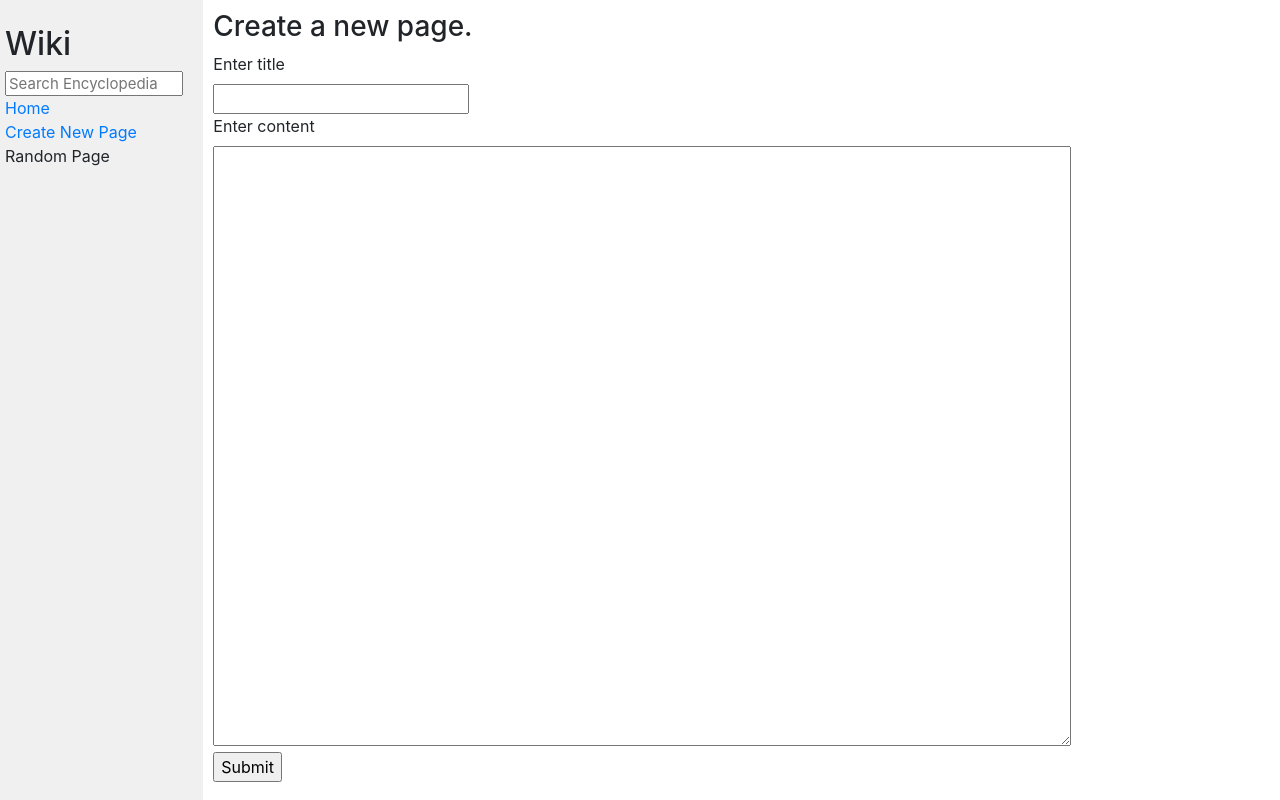
After one commit to eddy3o/wiki_encyclopedia, a Django app: page /new/ in a window 1280 px wide. The commit adds this page. Run offline with Django 3.2, Linux system fonts and the light colour scheme; some libraries are stand-ins or nearby versions.

Commit message:
create page update

```diff
--- a/encyclopedia/templates/encyclopedia/layout.html
+++ b/encyclopedia/templates/encyclopedia/layout.html
@@ -19,7 +19,7 @@
                     <a href="{% url 'index' %}">Home</a>
                 </div>
                 <div>
-                    Create New Page
+                    <a href="{% url 'new' %}">Create New Page</a>
                 </div>
                 <div>
                     Random Page
--- /dev/null
+++ b/encyclopedia/templates/encyclopedia/new.html
@@ -0,0 +1,25 @@
+{% extends "encyclopedia/layout.html" %}
+
+{% block title %}
+    New Page
+{% endblock %}
+
+{% block body %}
+    {% if error %}
+        <h3 style="color:red;">
+            {{ error }}
+        </h3>
+    {% endif %}
+    <form method="post">
+        {% csrf_token %}
+        <h3>
+            Create a new page.
+        </h3>
+        <p style="margin-bottom:0;"><label for="title">Enter title</label></p>
+        <input id="title" name="title" required></input>
+        <p style="margin-bottom:0;"><label for="content">Enter content</label></p>
+        <textarea style="max-height: 600px;" id="content" name="content" required></textarea>
+        <br>
+        <input type="submit" value="Submit">
+    </form>
+{% endblock %}
--- a/encyclopedia/urls.py
+++ b/encyclopedia/urls.py
@@ -5,7 +5,6 @@ from . import views
 urlpatterns = [
     path("", views.index, name="index"),
     path(r'wiki/<entry>', views.wiki, name="wiki"),
-    #re_path(r'^results/$', views.results, name="results")
-
-    re_path(r'^results/$', views.results, name="results")
+    re_path(r'^results/$', views.results, name="results"),
+    path("new/", views.new, name="new")
 ]
--- a/encyclopedia/views.py
+++ b/encyclopedia/views.py
@@ -25,3 +25,15 @@ def results(request):
     return render(request, "encyclopedia/results.html", {
         "items": [i for i in entries if title in i]
     })
+
+def new(request):
+    if request.method == 'POST':
+        title = request.POST.get('title')
+        if (not util.get_entry(title)):
+            util.save_entry(title, request.POST.get('content'))
+            return redirect('wiki', entry=title)
+        else:
+            return render(request, "encyclopedia/new.html", {
+                "error": "Entry already exists, try another title"
+            })
+    return render(request, "encyclopedia/new.html")
```
Also changed, not shown: entries/React.md (added, +21 -0 lines).
